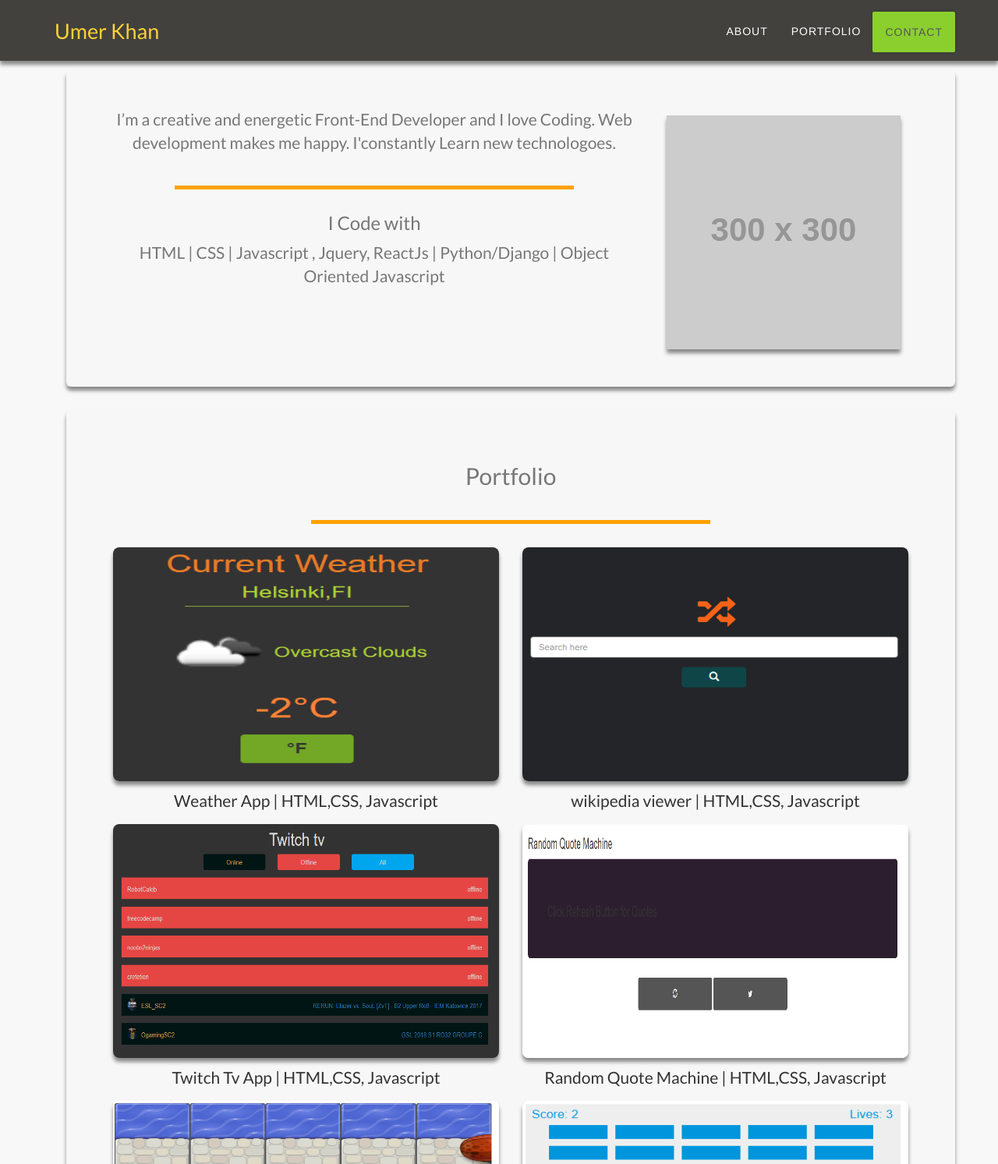
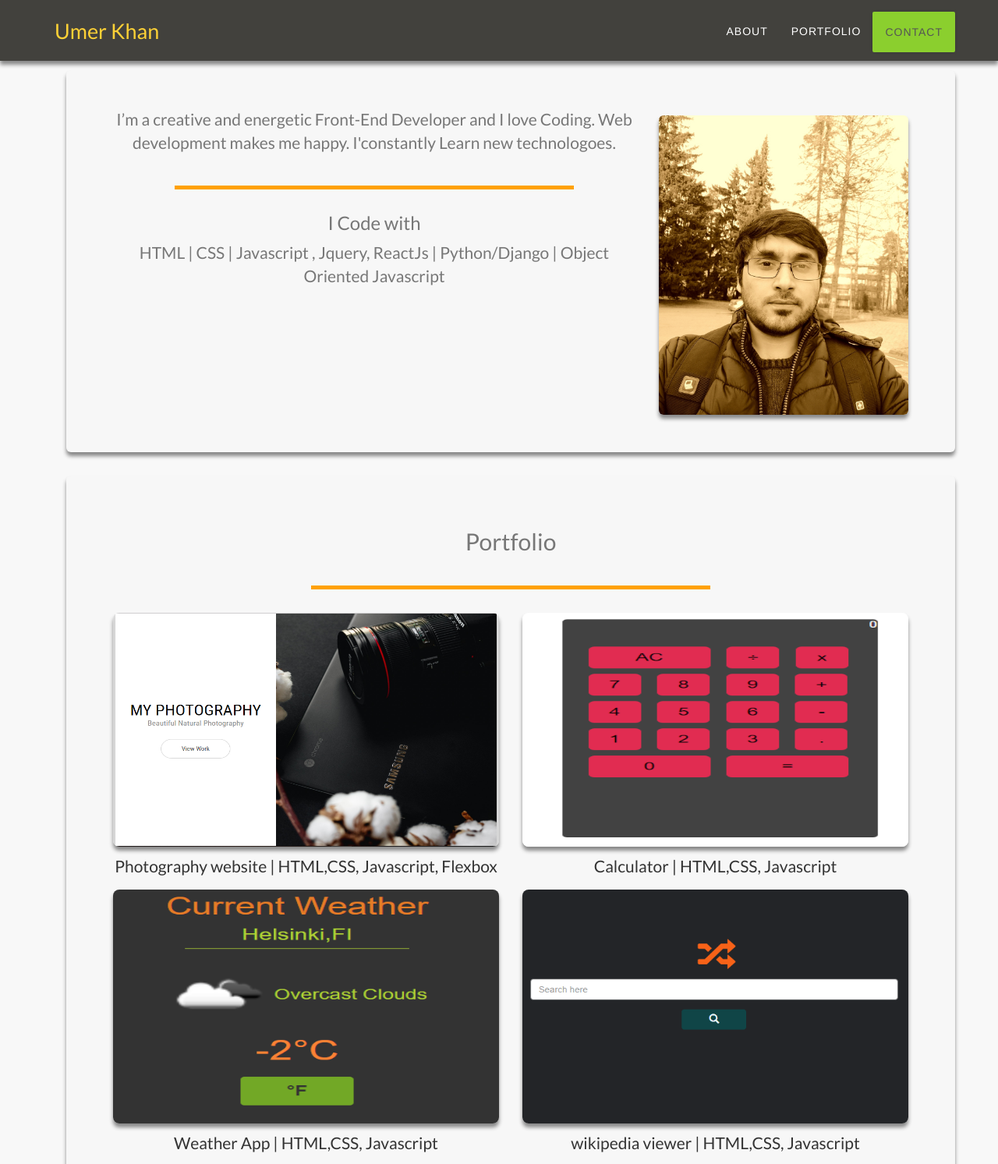
Before and after one commit to UmerSharif/Portfolio, a plain HTML site: page index.html in a window 1280 px wide. Shown: the top 1493 px of the page at 78% size. Drawn offline with Linux system fonts and the light colour scheme; placeholder pictures from the web are drawn by us.

Commit message:
adding two more projects

```diff
--- a/index.html
+++ b/index.html
@@ -76,7 +76,7 @@
                             </div>
                         </div>
                         <div class="col-md-4 text-center dp">
-                            <img class="img-responsive" src="http://via.placeholder.com/300x300" />
+                            <img class="img-responsive img-rounded" src="images/umer.png" />
                         </div>
                     </div>
 
@@ -92,6 +92,33 @@
                     <div class="hline">
                         <hr/>
                     </div>
+
+					<div class="row text-center project-avatar">
+                        <div class="col-md-6 col-sm-6">
+                            <div class="effect_container">
+                                <img class="img-responsive image" src="images/pwebsite.PNG" alt="Photography website" />
+                                <a href="https://codepen.io/UmerSK/full/zLadQQ/">
+                                    <div class="overlay">
+                                        <div class="text">View Project</div>
+                                    </div>
+                                </a>
+                            </div>
+                            <p class="project_name">Photography website | HTML,CSS, Javascript, Flexbox</p>
+                        </div>
+                        <div class="col-md-6 col-sm-6">
+                            <div class="effect_container">
+                                <img class="img-responsive image" src="images/calculator.PNG" alt="Calculator" />
+                                <a href="https://codepen.io/UmerSK/pen/GBQBvp">
+                                    <div class="overlay">
+                                        <div class="text">View Project</div>
+                                    </div>
+                                </a>
+                            </div>
+                            <p class="project_name">Calculator | HTML,CSS, Javascript</p>
+                        </div>
+                    </div>
+
+
                     <div class="row text-center project-avatar">
                         <div class="col-md-6 col-sm-6">
                             <div class="effect_container">
```
Also changed, not shown: images/calculator.PNG (added), images/pwebsite.PNG (added), images/umer.png (added).
